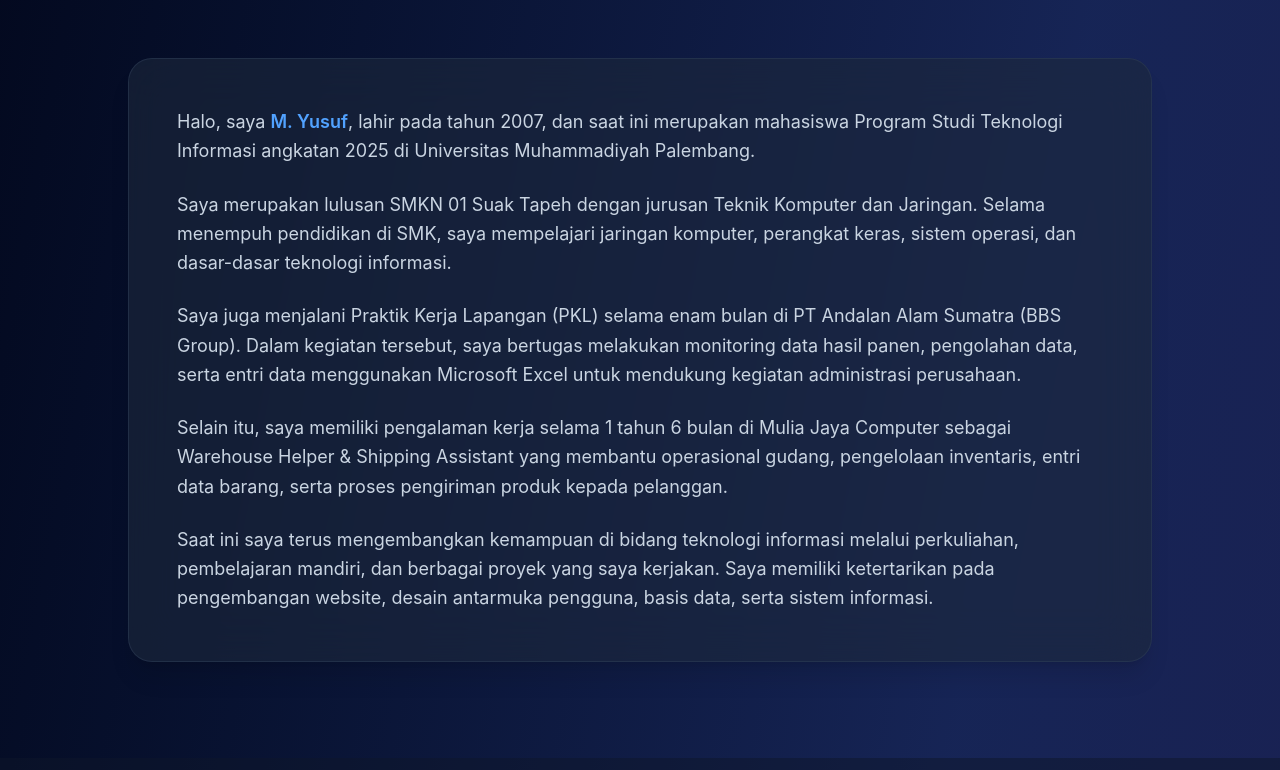
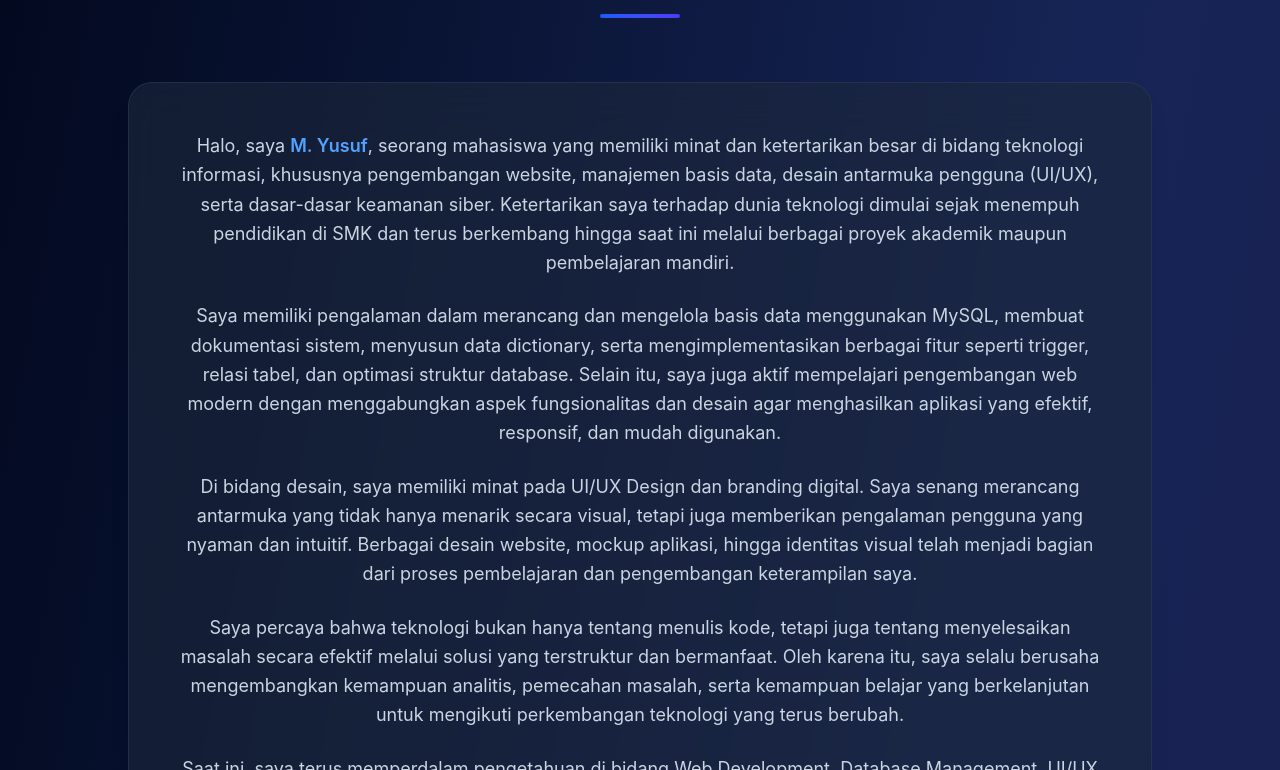
Before and after one commit to sufzz01/personal_website, a React (Vite) app: page / in a window 1280 px wide. Shown: the part 970-1740 px from the top of the page. Built offline with nearby package versions, Linux system fonts and the light colour scheme.

Commit message:
Update about section dengan teks baru dan rata tengah

```diff
--- a/src/app/App.tsx
+++ b/src/app/App.tsx
@@ -308,7 +308,7 @@ export default function App() {
           </div>
         </section>
 
-        {/* About Section */}
+        /* About Section */
 <section id="about" className="py-24 px-4">
   <div className="max-w-5xl mx-auto">
     <motion.div
@@ -323,23 +323,22 @@ export default function App() {
         </h2>
         <div className="w-20 h-1 bg-gradient-to-r from-blue-600 to-indigo-600 mx-auto rounded-full"></div>
       </div>
-
       <div className="bg-white/60 dark:bg-slate-800/60 backdrop-blur-xl rounded-3xl p-8 md:p-12 shadow-xl border border-slate-200/50 dark:border-slate-700/50">
         <div className="space-y-6 text-slate-700 dark:text-slate-300 text-lg leading-relaxed">
-                  <p>
-                    Halo, saya <span className="font-semibold text-blue-600 dark:text-blue-400">M. Yusuf</span>, lahir pada tahun 2007, dan saat ini merupakan mahasiswa Program Studi Teknologi Informasi angkatan 2025 di Universitas Muhammadiyah Palembang.
+          <p className="text-center">
+            Halo, saya <span className="font-semibold text-blue-600 dark:text-blue-400">M. Yusuf</span>, seorang mahasiswa yang memiliki minat dan ketertarikan besar di bidang teknologi informasi, khususnya pengembangan website, manajemen basis data, desain antarmuka pengguna (UI/UX), serta dasar-dasar keamanan siber. Ketertarikan saya terhadap dunia teknologi dimulai sejak menempuh pendidikan di SMK dan terus berkembang hingga saat ini melalui berbagai proyek akademik maupun pembelajaran mandiri.
           </p>
-                  <p>
-                    Saya merupakan lulusan SMKN 01 Suak Tapeh dengan jurusan Teknik Komputer dan Jaringan. Selama menempuh pendidikan di SMK, saya mempelajari jaringan komputer, perangkat keras, sistem operasi, dan dasar-dasar teknologi informasi.
+          <p className="text-center">
+            Saya memiliki pengalaman dalam merancang dan mengelola basis data menggunakan MySQL, membuat dokumentasi sistem, menyusun data dictionary, serta mengimplementasikan berbagai fitur seperti trigger, relasi tabel, dan optimasi struktur database. Selain itu, saya juga aktif mempelajari pengembangan web modern dengan menggabungkan aspek fungsionalitas dan desain agar menghasilkan aplikasi yang efektif, responsif, dan mudah digunakan.
           </p>
-                  <p>
-                    Saya juga menjalani Praktik Kerja Lapangan (PKL) selama enam bulan di PT Andalan Alam Sumatra (BBS Group). Dalam kegiatan tersebut, saya bertugas melakukan monitoring data hasil panen, pengolahan data, serta entri data menggunakan Microsoft Excel untuk mendukung kegiatan administrasi perusahaan.
+          <p className="text-center">
+            Di bidang desain, saya memiliki minat pada UI/UX Design dan branding digital. Saya senang merancang antarmuka yang tidak hanya menarik secara visual, tetapi juga memberikan pengalaman pengguna yang nyaman dan intuitif. Berbagai desain website, mockup aplikasi, hingga identitas visual telah menjadi bagian dari proses pembelajaran dan pengembangan keterampilan saya.
           </p>
-                  <p>
-                    Selain itu, saya memiliki pengalaman kerja selama 1 tahun 6 bulan di Mulia Jaya Computer sebagai Warehouse Helper & Shipping Assistant yang membantu operasional gudang, pengelolaan inventaris, entri data barang, serta proses pengiriman produk kepada pelanggan.
+          <p className="text-center">
+            Saya percaya bahwa teknologi bukan hanya tentang menulis kode, tetapi juga tentang menyelesaikan masalah secara efektif melalui solusi yang terstruktur dan bermanfaat. Oleh karena itu, saya selalu berusaha mengembangkan kemampuan analitis, pemecahan masalah, serta kemampuan belajar yang berkelanjutan untuk mengikuti perkembangan teknologi yang terus berubah.
           </p>
-                  <p>
-                    Saat ini saya terus mengembangkan kemampuan di bidang teknologi informasi melalui perkuliahan, pembelajaran mandiri, dan berbagai proyek yang saya kerjakan. Saya memiliki ketertarikan pada pengembangan website, desain antarmuka pengguna, basis data, serta sistem informasi.
+          <p className="text-center">
+            Saat ini, saya terus memperdalam pengetahuan di bidang Web Development, Database Management, UI/UX Design, dan Cybersecurity, dengan tujuan menjadi profesional teknologi yang mampu menggabungkan kemampuan teknis, desain, dan analisis untuk menciptakan solusi digital yang inovatif dan bernilai.
           </p>
         </div>
       </div>
```
Lines whose indentation alone changed are shown as unchanged.
